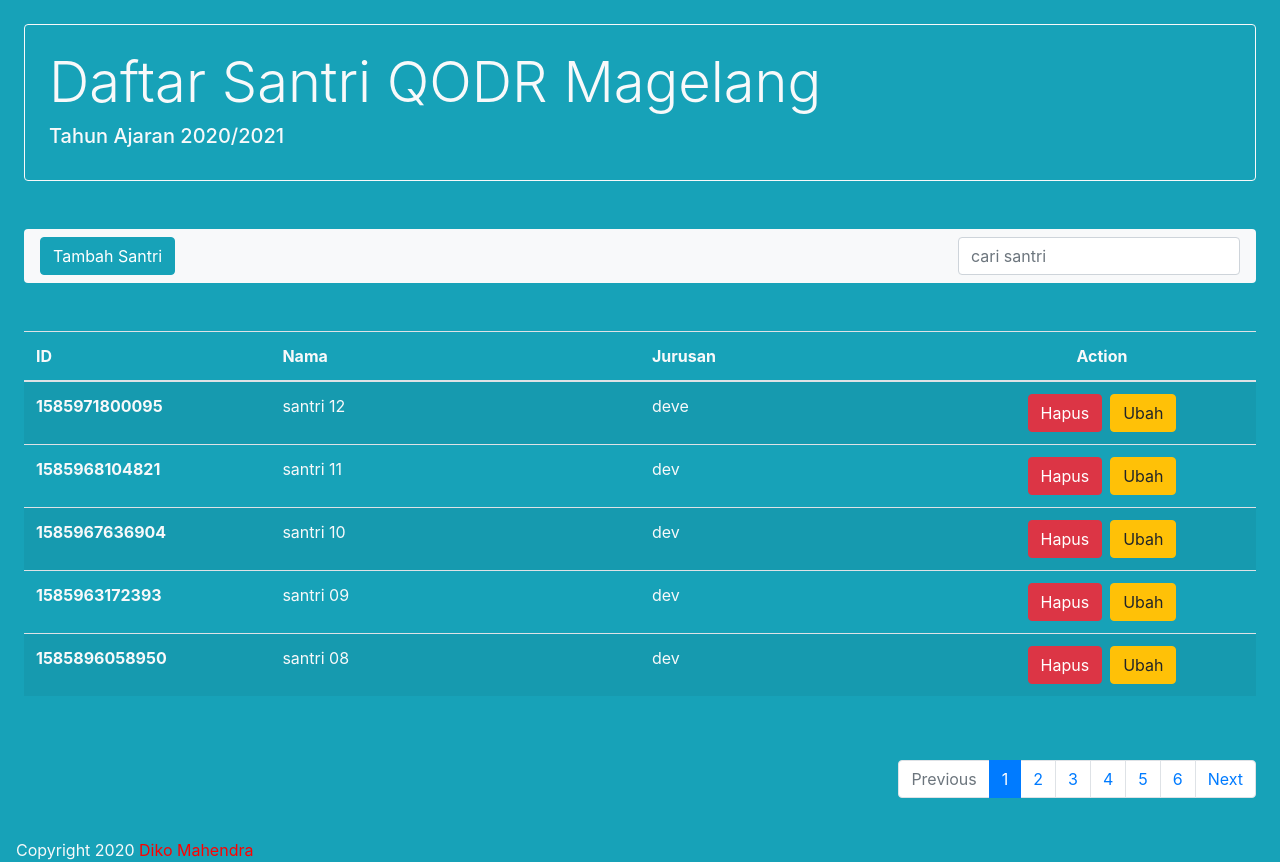
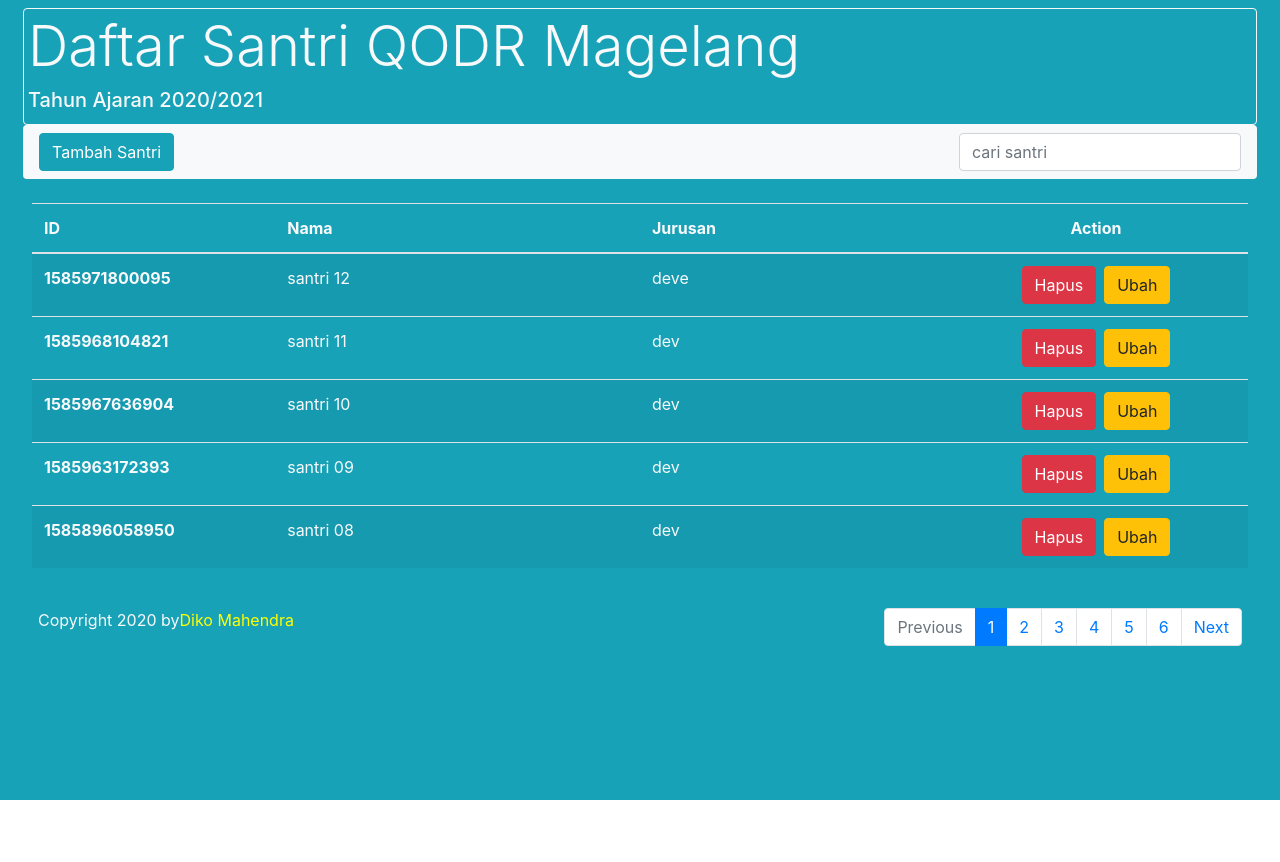
Before and after one commit to yosadade/crudsantrimagelang, a React (Create React App) app: page / in a window 1280 px wide. After the commit the page ends 800 px from the top, so only its background shows below. Built offline with nearby package versions, Linux system fonts and the light colour scheme; data requests are answered from the project's data file.

Commit message:
templating

```diff
--- a/src/App.jsx
+++ b/src/App.jsx
@@ -4,7 +4,6 @@ import MenuBar from './components/navbar'
 import Contents from './components/contents'
 import PaginationButton from './components/pagination'
 import axios from 'axios'
-import { Tooltip } from 'reactstrap'
 
 class App extends Component {
   constructor (props) {
@@ -193,7 +192,7 @@ class App extends Component {
 
     return (
       <div
-        className='bg-info text-light'
+        className='bg-info text-light pt-2 px-2'
         style={{ minHeight: '100vh', overflow: 'hidden' }}
       >
         <Header />
@@ -225,9 +224,9 @@ class App extends Component {
           onNextPage={onNextPage}
         />
 
-        <div className='ml-3 mt-3'>
-          Copyright 2020 <a href='https://github.com/Diko99/crudEa' style={{ color: 'red', textDecoration: 'none' }}>Diko Mahendra</a>
-        </div>
+        {/* <div className='ml-3 mt-3'>
+          Copyright 2020 by <a href='https://github.com/Diko99/crudEa' style={{ color: 'yellow', textDecoration: 'none' }}>Diko Mahendra</a>
+        </div> */}
       </div>
     )
   }
--- a/src/components/header/index.jsx
+++ b/src/components/header/index.jsx
@@ -3,14 +3,14 @@ import React from 'react'
 const Header = () => {
   return (
     <div
-      className='container-fluid p-4'
+      className='container-fluid'
     >
       <div
-        className='bg-info border border-light rounded p-4'
+        className='bg-info border border-light rounded p-1 py-0'
       >
-        <h1 className='display-4'>
+        <h5 className='display-4'>
           Daftar Santri QODR Magelang
-        </h1>
+        </h5>
 
         <h5>
           Tahun Ajaran 2020/2021
--- a/src/components/navbar/index.jsx
+++ b/src/components/navbar/index.jsx
@@ -46,7 +46,7 @@ class MenuBar extends Component {
     ]
 
     return (
-      <div className='container-fluid p-4'>
+      <div className='container-fluid'>
         <Navbar
           color='light'
           light
--- a/src/components/pagination/index.jsx
+++ b/src/components/pagination/index.jsx
@@ -21,8 +21,18 @@ class PaginationButton extends Component {
     }
 
     return (
+      <div className='d-flex container-fluid'>
+        <div className='d-flex justify-content-start container-fluid pb-0 mb-0'>
+          Copyright 2020 by
+          <a
+            href='https://github.com/Diko99/crudEa'
+            style={{ color: 'yellow', textDecoration: 'none' }}
+          >
+            Diko Mahendra
+          </a>
+        </div>
         <Pagination
-        className='pagination justify-content-end m-4'
+          className='d-flex justify-content-end container-fluid pb-0 mb-0'
           aria-label='Page navigation example'
         >
           {this.renderActionButton(previousBtn)}
@@ -31,6 +41,7 @@ class PaginationButton extends Component {
 
           {this.renderActionButton(nextBtn)}
         </Pagination>
+      </div>
     )
   }
 
```
Lines whose indentation alone changed are shown as unchanged.
